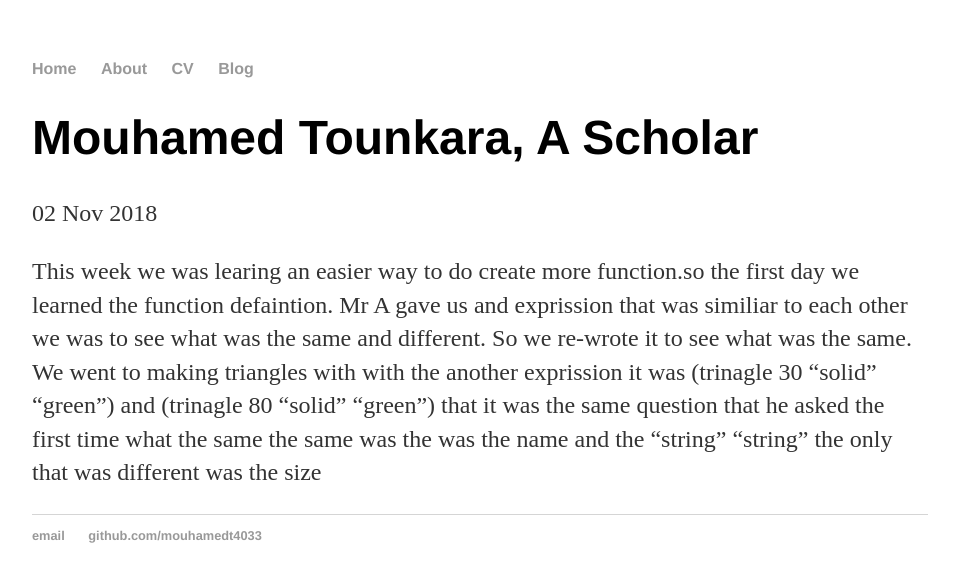
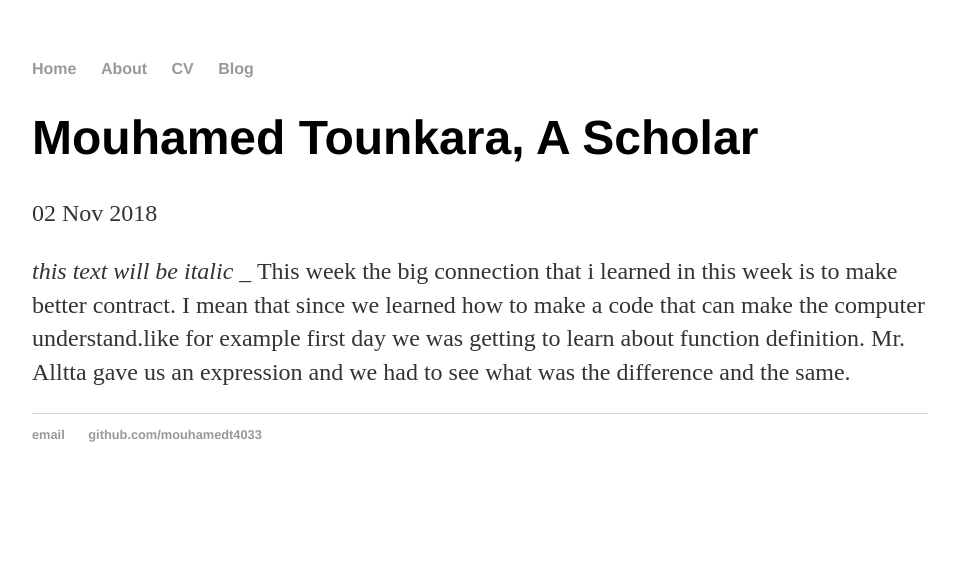
Before and after one commit to mouhamedt4033/mouhamedt4033.github.io, a Jekyll site: the page built from _posts/2018-10-31-weekly-reflection-01.md, in a window 1280 px wide. Shown: the top 582 px of the page, without its empty margins (160-1116 px from the left). Built offline with Jekyll 4.4.1, drawn with Linux system fonts in a browser that asks for light colours.

Commit message:
Update 2018-10-31-weekly-reflection-01.md

```diff
--- a/_posts/2018-10-31-weekly-reflection-01.md
+++ b/_posts/2018-10-31-weekly-reflection-01.md
@@ -3,4 +3,6 @@ layout: post
 title: Mouhamed Tounkara, A Scholar
 date: 2018-11-2
 ---
-This week we was learing an easier way to do create more function.so the first day we learned the function defaintion. Mr A gave  us and exprission that was similiar to each other we was to see what was the same and different. So we re-wrote it to see what was the same. We went to making triangles with with the another exprission it was (trinagle 30 "solid" "green") and (trinagle 80 "solid" "green")  that it was the same question that he asked the first time what the same the same was the was the name and the "string" "string" the only that was different was the size
+*this text will be italic*
+_
+This week the big connection that i learned in this week is to make better contract. I mean that since we learned how to make a code that can make the computer understand.like for example first day we was getting to learn about function definition. Mr. Alltta gave us an expression and we had to see what was the difference and the same.
```
